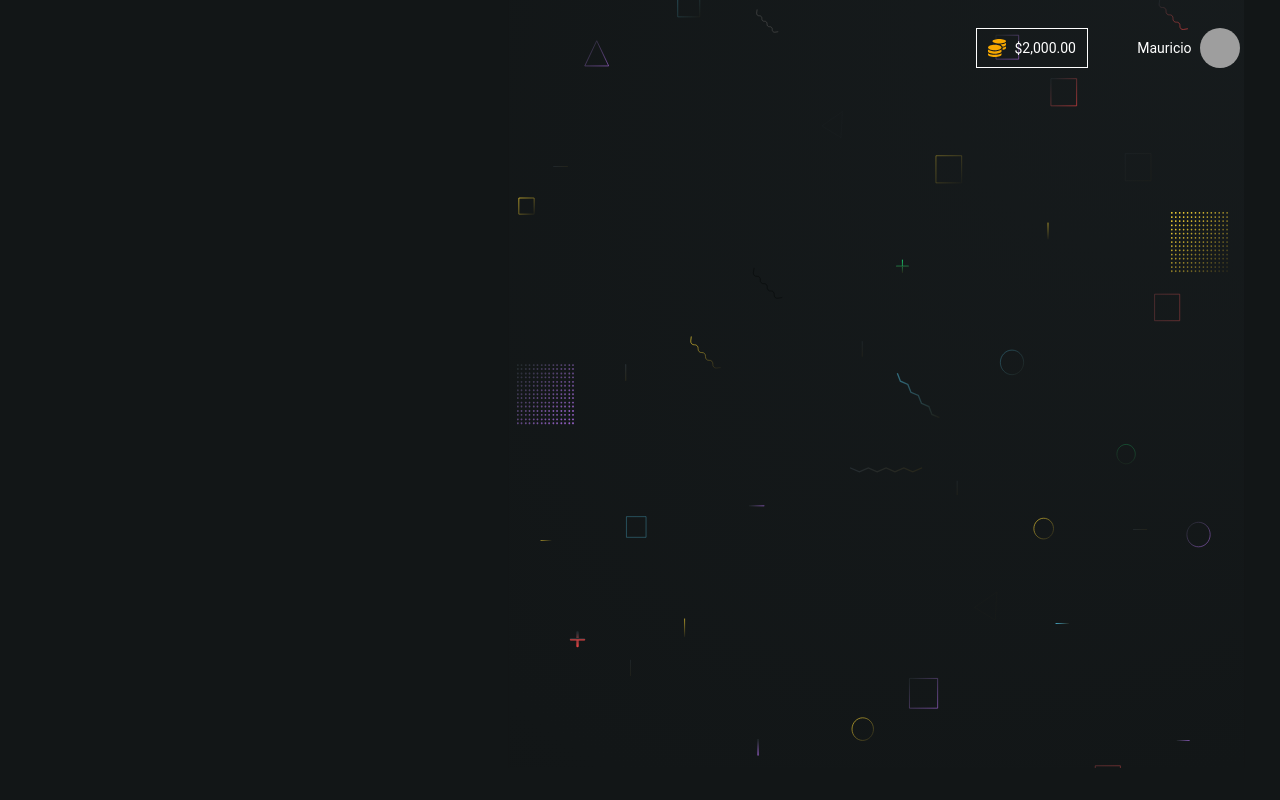
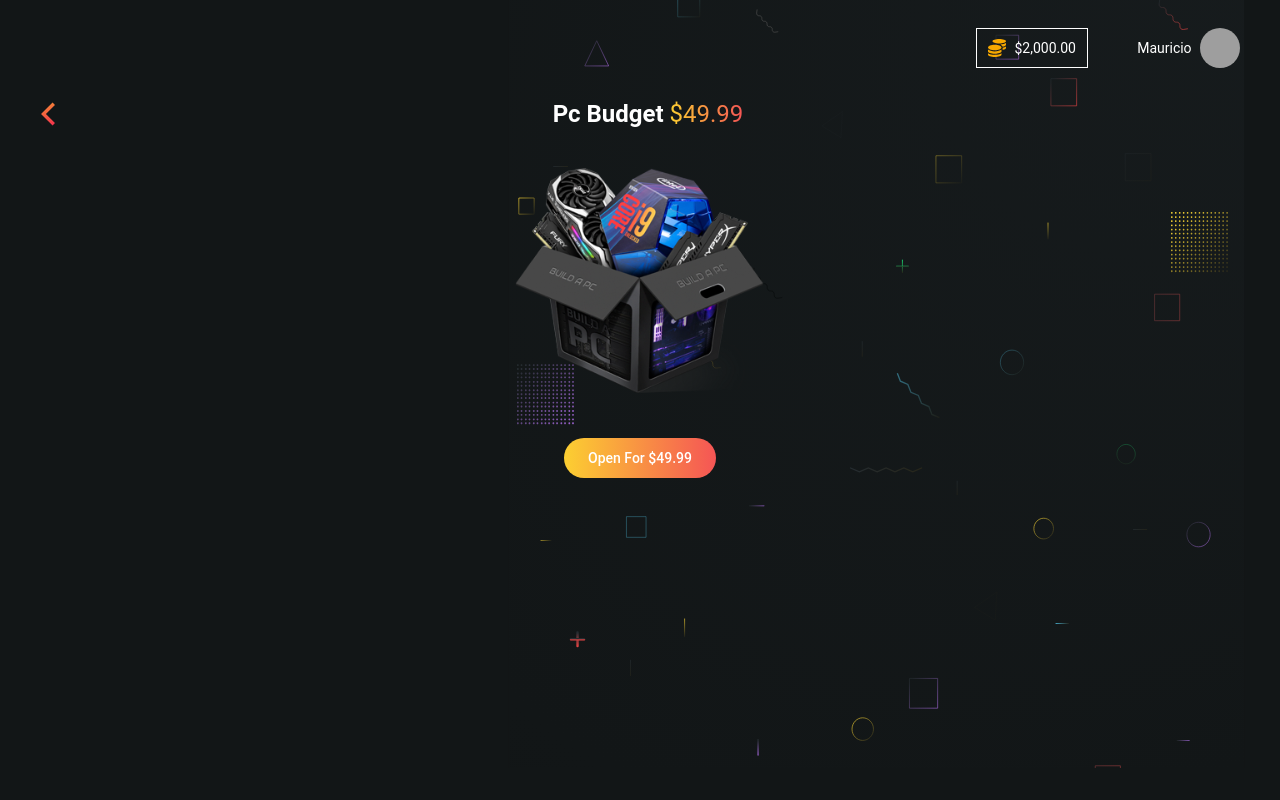
Before and after one commit to mauriciobrito7/mystery-boxes, a React (Create React App) app: page /box-detail/1 in a window 1280 px wide. Built offline with nearby package versions, Linux system fonts and the light colour scheme; grey boxes are pictures that could not be loaded; the HTML template or start-up script is replaced by a standard one.

Commit message:
boxesDeailts

```diff
--- a/src/components/ListOfCards/index.js
+++ b/src/components/ListOfCards/index.js
@@ -12,7 +12,7 @@
 }
 
 const mapStateToProps = (state) => ({
-  boxes: state.boxes.boxes,
+  boxes: state.boxes.boxesDetails,
 });
 
 export default connect(mapStateToProps, null)(ListOfCards);
--- a/src/pages/Box-Detail/index.js
+++ b/src/pages/Box-Detail/index.js
@@ -13,15 +13,22 @@
 import { useParams } from "react-router-dom";
 import { setBoxByFilter } from "../../redux/actions";
 import { discountBalance } from "../../redux/actions";
+import { setGiftsByFilter } from "../../redux/actions";
 import { connect } from "react-redux";
 
-function BoxDetail({ boxFromCache, setBoxByFilter, discountBalance }) {
+function BoxDetail({
+  boxFromCache,
+  giftsFromCache,
+  setBoxByFilter,
+  discountBalance,
+  setGiftsByFilter,
+}) {
   const { id } = useParams();
   const [boxSelected, setboxSelected] = useState(null);
-
   useEffect(() => {
     if (id) {
       setBoxByFilter(id);
+      setGiftsByFilter(id);
     }
     if (boxFromCache) {
       setboxSelected(boxFromCache);
@@ -66,11 +73,13 @@
 
 const mapDispatchToProps = (dispatch) => ({
   setBoxByFilter: (id) => dispatch(setBoxByFilter(id)),
+  setGiftsByFilter: (id) => dispatch(setGiftsByFilter(id)),
   discountBalance: (amount) => dispatch(discountBalance(amount)),
 });
 
 const mapStateToProps = (state) => ({
   boxFromCache: state.boxes.boxSelected,
+  giftsFromCache: state.gifts.giftsSelected,
 });
 
 export default connect(mapStateToProps, mapDispatchToProps)(BoxDetail);
--- a/src/redux/actions/index.js
+++ b/src/redux/actions/index.js
@@ -1,2 +1,3 @@
 export * from "./boxes";
 export * from "./user";
+export * from "./gifts";
--- a/src/redux/reducers/boxes.js
+++ b/src/redux/reducers/boxes.js
@@ -5,9 +5,9 @@
 import * as types from "../types";
 
 const INITIAL_STATE = {
-  boxes: [
+  boxesDetails: [
     {
-      id: "0",
+      id: "1",
       name: "Pc Box",
       boxImg: pcBox,
       info: "Pc Budget",
@@ -50,7 +50,9 @@
     case types.SET_BOX_BY_FILTER:
       return {
         ...state,
-        boxSelected: state.boxes.find((box) => box.id === action.payload.id),
+        boxSelected: state.boxesDetails.find(
+          (box) => box.id === action.payload.id
+        ),
       };
 
     default:
```
